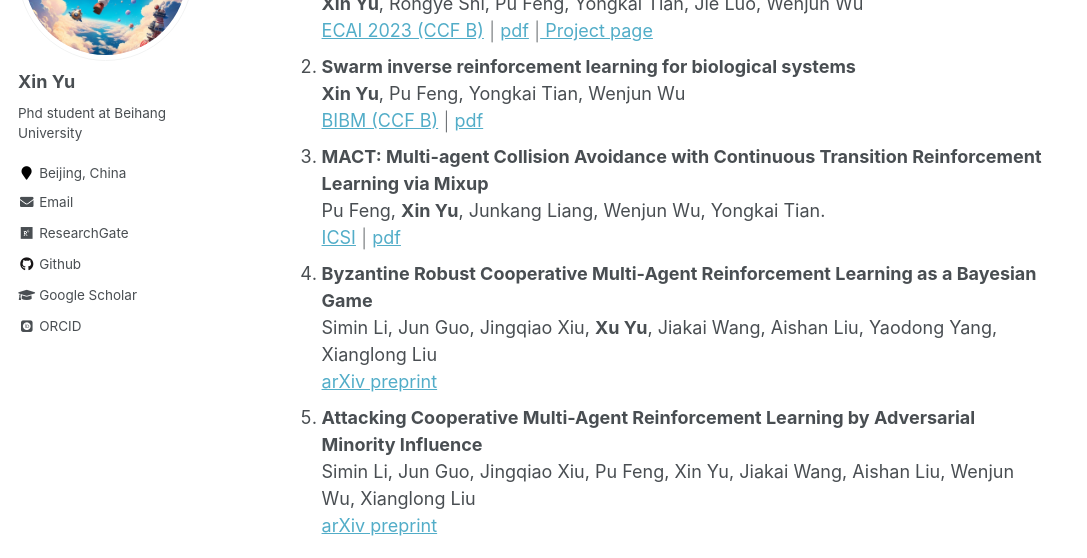
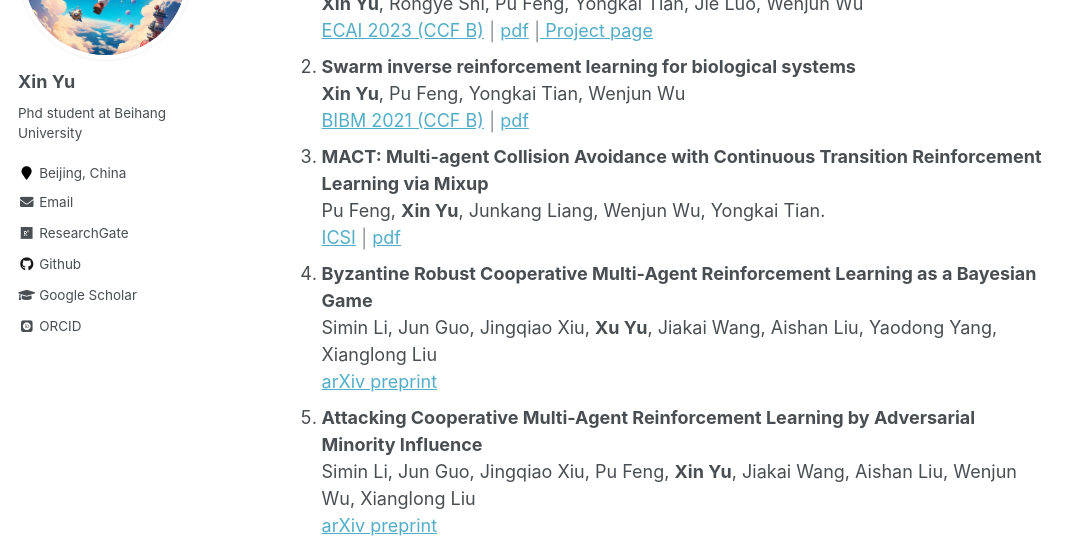
Before and after one commit to xinyu-site/xinyu-site.github.io, a Jekyll site: the page built from _pages/about.md, in a window 1280 px wide and 900 px high, scrolled down 632 px. Shown: the part 150-708 px from the top of the window, without its empty margins (0-1087 px from the left). Built offline with Jekyll 4.4.1, drawn with Linux system fonts in a browser that asks for light colours; some web fonts are replaced; formulas are drawn with MathJax 3.

Commit message:
Update about.md

```diff
--- a/_pages/about.md
+++ b/_pages/about.md
@@ -26,11 +26,11 @@ Selected Publications
 ======
 1. **ESP: Exploiting Symmetry Prior for Multi-Agent
 Reinforcement Learning** <br>**Xin Yu**, Rongye Shi, Pu Feng, Yongkai Tian, Jie Luo, Wenjun Wu <br><a href="https://ecai2023.eu/">ECAI 2023 (CCF B)</a> $\vert$ <a href="https://xinyu-site.github.io/esp-marl/pdf/esp.pdf">pdf</a> $\vert$<a href="https://xinyu-site.github.io/esp-marl"> Project page</a>
-1. **Swarm inverse reinforcement learning for biological systems** <br>**Xin Yu**, Pu Feng, Yongkai Tian, Wenjun Wu<br><a href="https://ieeebibm.org/BIBM2021/">BIBM (CCF B)</a> $\vert$ <a href="../files/bibm.pdf">pdf</a>
+1. **Swarm inverse reinforcement learning for biological systems** <br>**Xin Yu**, Pu Feng, Yongkai Tian, Wenjun Wu<br><a href="https://ieeebibm.org/BIBM2021/">BIBM 2021 (CCF B)</a> $\vert$ <a href="../files/bibm.pdf">pdf</a>
 2. **MACT: Multi-agent Collision Avoidance with Continuous Transition Reinforcement Learning via Mixup** <br>Pu Feng, **Xin Yu**, Junkang Liang, Wenjun Wu, Yongkai Tian. <br><a href="https://link.springer.com/conference/swarm">ICSI</a> $\vert$ <a href="../files/icsi.pdf">pdf</a>
 3. **Byzantine Robust Cooperative Multi-Agent Reinforcement Learning as a Bayesian Game** <br>Simin Li, Jun Guo, Jingqiao Xiu, **Xu Yu**, Jiakai Wang, Aishan Liu, Yaodong Yang, Xianglong Liu<br>
 <a href="https://arxiv.org/pdf/2305.12872.pdf">arXiv preprint</a>
-1. **Attacking Cooperative Multi-Agent Reinforcement Learning by Adversarial Minority Influence** <br>Simin Li, Jun Guo, Jingqiao Xiu, Pu Feng, Xin Yu, Jiakai Wang, Aishan Liu, Wenjun Wu, Xianglong Liu<br>
+1. **Attacking Cooperative Multi-Agent Reinforcement Learning by Adversarial Minority Influence** <br>Simin Li, Jun Guo, Jingqiao Xiu, Pu Feng, **Xin Yu**, Jiakai Wang, Aishan Liu, Wenjun Wu, Xianglong Liu<br>
 <a href="https://arxiv.org/pdf/2302.03322.pdf">arXiv preprint</a>
 
 Projects
```
